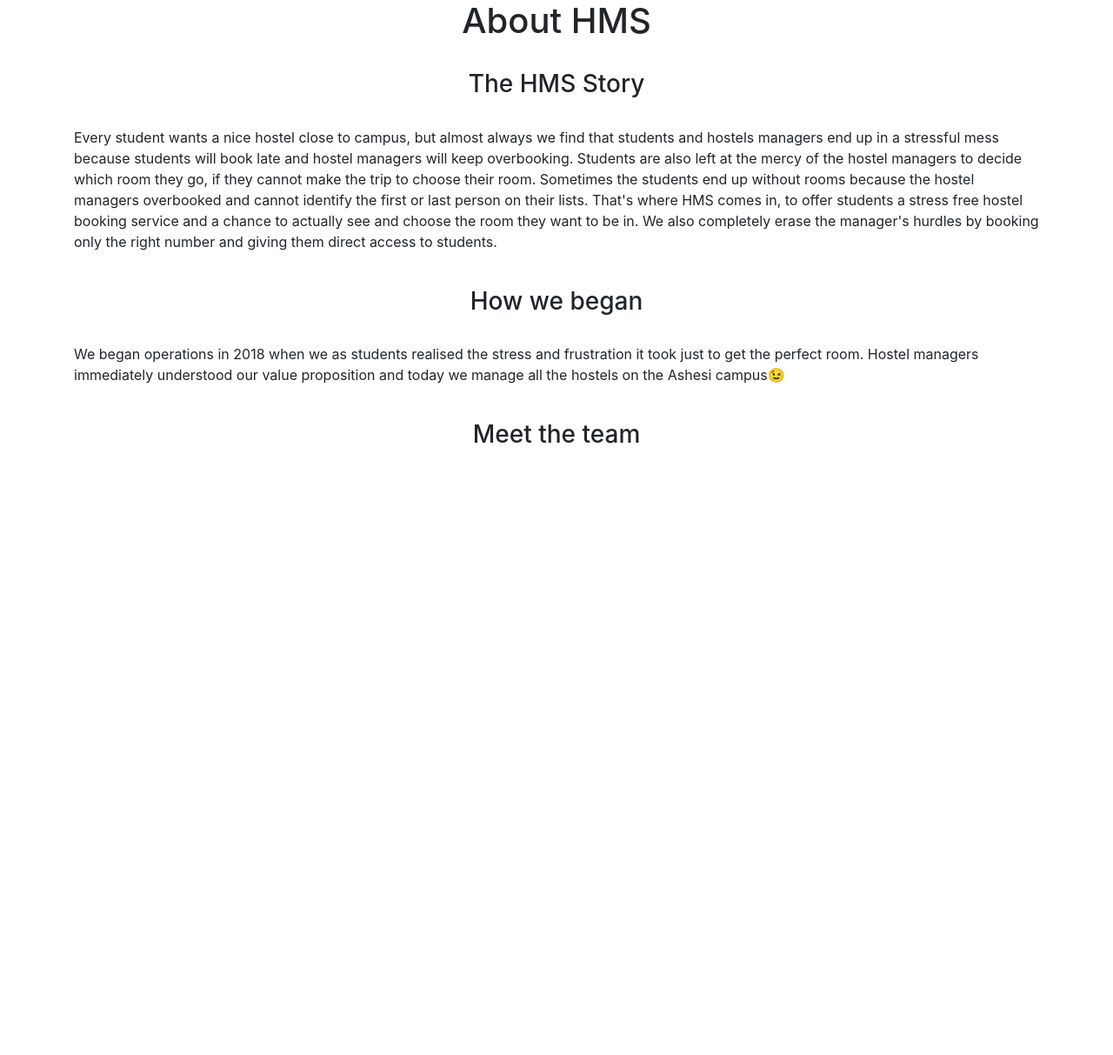
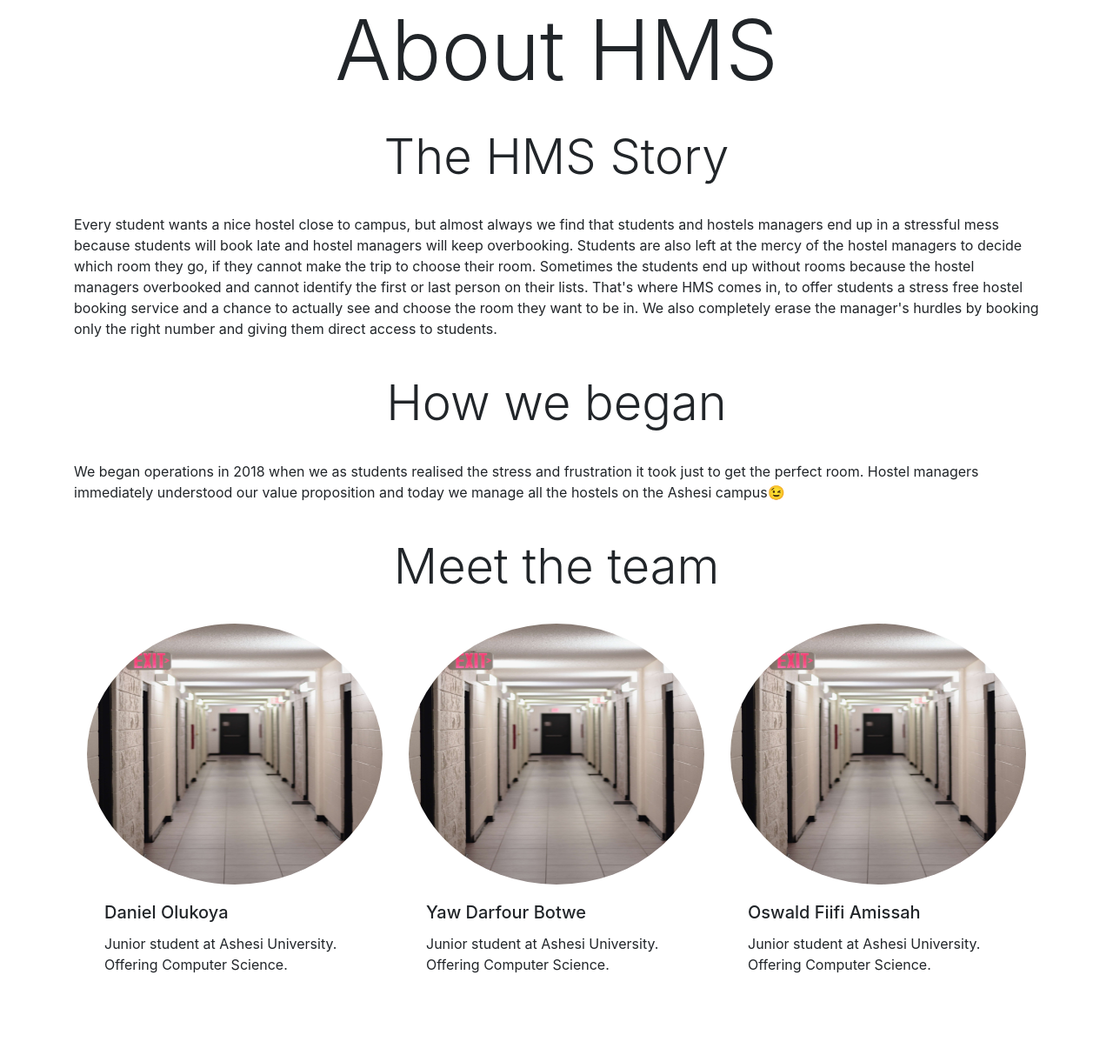
Before and after one commit to AshCreate/Project-HMS, a Flask app: page /about in a window 1280 px wide. Shown: the part 84-1297 px from the top of the page at 87% size. Before the commit the page ends 594 px from the top, so only its background shows below. Run offline with Flask 2, Linux system fonts and the light colour scheme; some libraries are stand-ins or nearby versions.

Commit message:
updated about page

```diff
--- a/HMS/templates/about.html
+++ b/HMS/templates/about.html
@@ -2,13 +2,13 @@
 {% block content %}
     <div class="container">
         <div>
-            <h1 style="text-align: center"> About HMS</h1>
+            <h1 class = "text-center display-1"> About HMS</h1>
         </div>
         <br>
 
         <div class="row">
             <div>
-                <h3 style="text-align: center">The HMS Story</h3>
+                <h3 class = "text-center display-4">The HMS Story</h3>
                 <br>
                 <p>
                     Every student wants a nice hostel close to campus, but almost always we find that students and hostels managers end up in a stressful mess because students will book late and hostel managers will keep overbooking.
@@ -22,7 +22,7 @@
         <br>
         <div class="row">
             <div>
-                <h3 style="text-align: center">How we began</h3>
+                <h3 class = "text-center display-4">How we began</h3>
                 <br>
                 <p>
                    We began operations in 2018 when we as students realised the stress and frustration it took just to get the perfect room.
@@ -34,7 +34,41 @@
         <br>
         <div>
             <div>
-                <h3 style="text-align: center">Meet the team</h3>
+                <h3 class = "text-center display-4">Meet the team</h3>
+                <br>
+
+                <div class="row">
+                    <div class="card col-md-4 col-sm-6 col-xs-12 border-0" style="width: 18rem;">
+                      <img class="card-img-top rounded-circle" style="height: 300px" src="/static/img/back3.jpg" alt="Card image cap">
+                      <div class="card-body">
+                        <h5 class="card-title">Daniel Olukoya</h5>
+                        <p class="card-text">Junior student at Ashesi University. Offering Computer Science.</p>
+                      </div>
+                    </div>
+
+                    <div class="card col-md-4 col-sm-6 col-xs-12 border-0" style="width: 18rem;">
+                      <img class="card-img-top rounded-circle" style="height: 300px" src="/static/img/back3.jpg" alt="Card image cap">
+                      <div class="card-body">
+                        <h5 class="card-title">Yaw Darfour Botwe</h5>
+                        <p class="card-text">Junior student at Ashesi University. Offering Computer Science.</p>
+                      </div>
+                    </div>
+
+                    <div class="card col-md-4 col-sm-6 col-xs-12 border-0" style="width: 18rem;">
+                      <img class="card-img-top rounded-circle" style="height: 300px" src="/static/img/back3.jpg" alt="Card image cap">
+                      <div class="card-body">
+                        <h5 class="card-title">Oswald Fiifi Amissah</h5>
+                        <p class="card-text">Junior student at Ashesi University. Offering Computer Science.</p>
+                      </div>
+                    </div>
+
+
+                </div>
+
+            </div>
+            <div>
+                <br>
+                <br>
                 <br>
             </div>
         </div>
```
